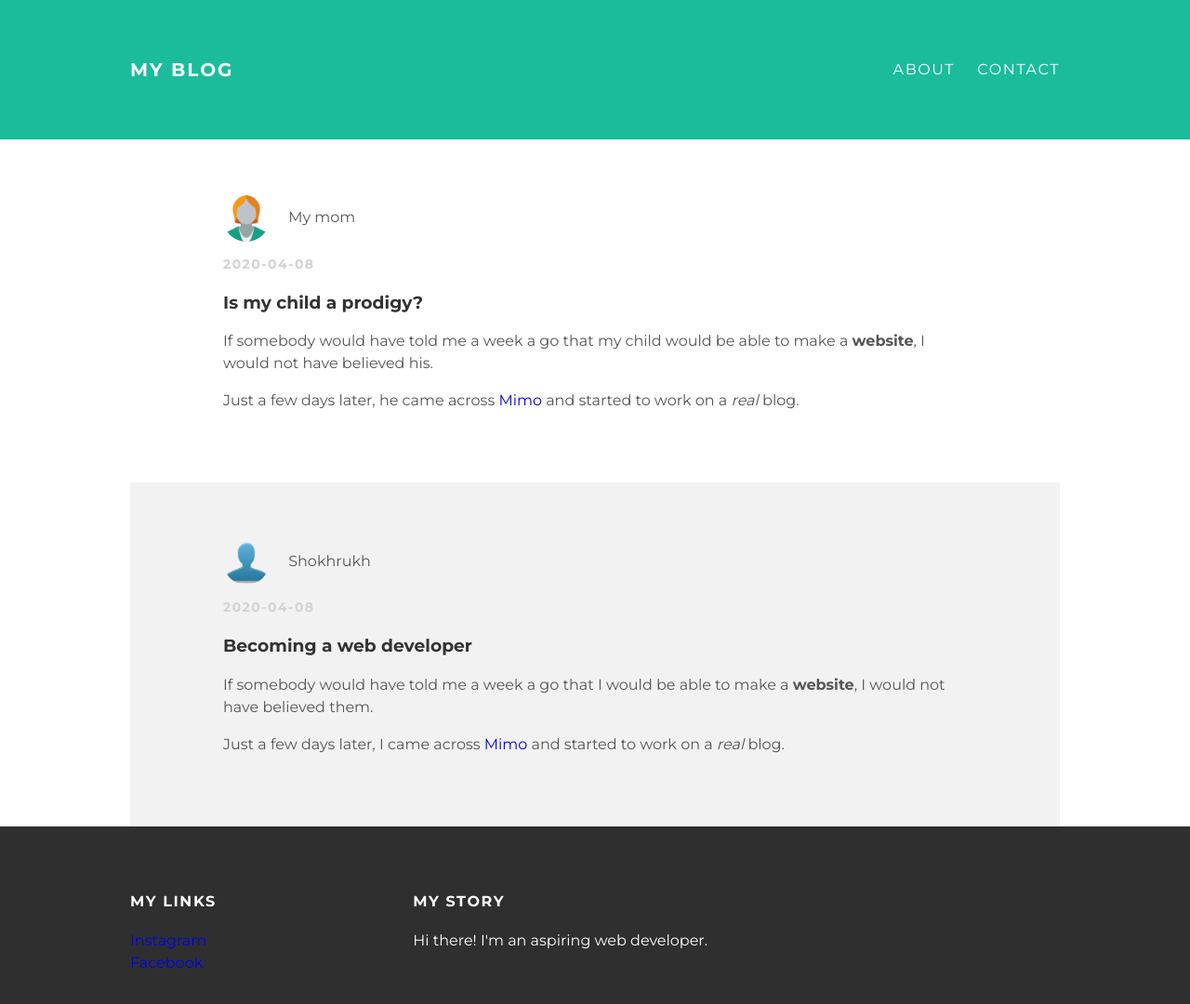
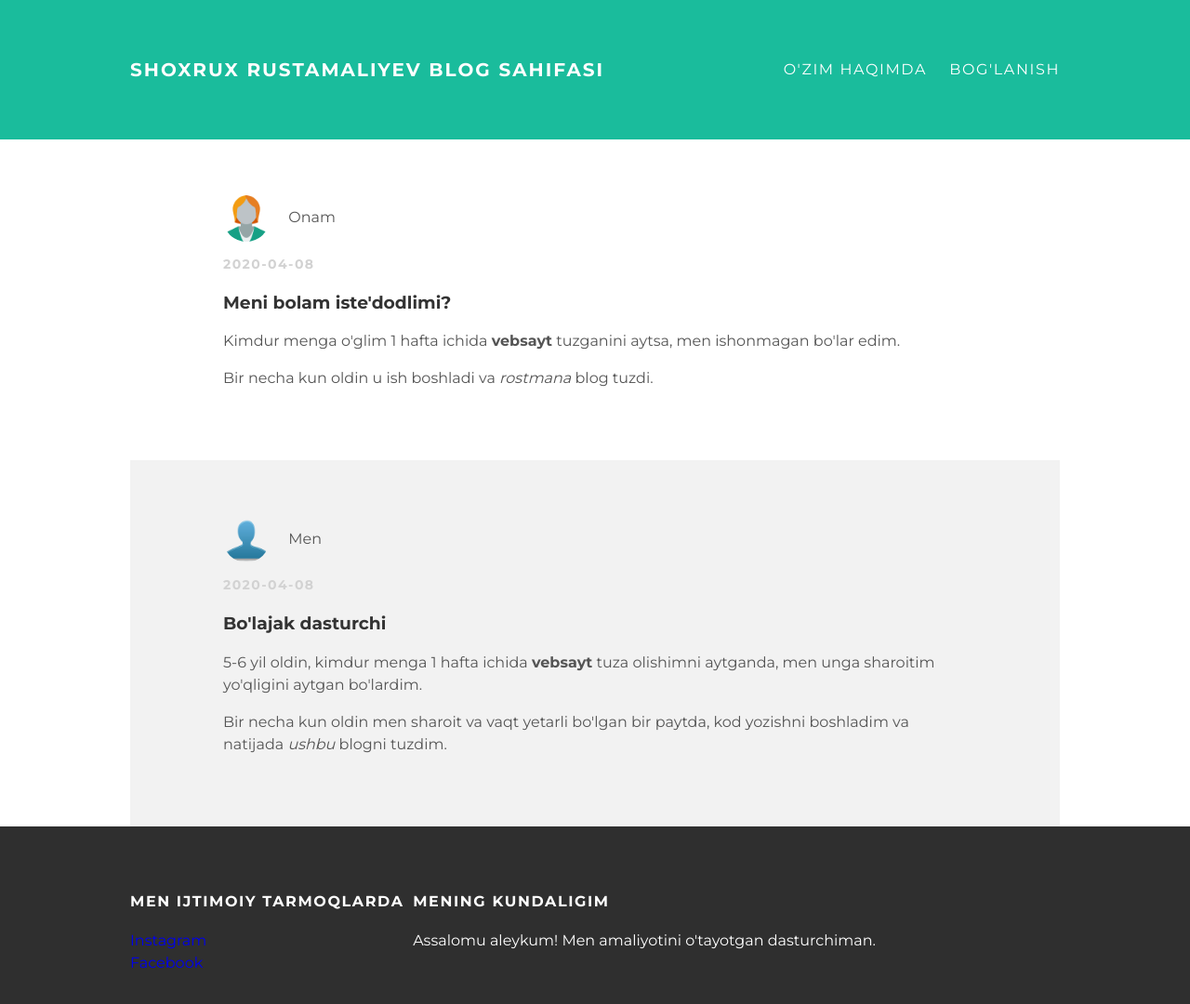
Before and after one commit to CoderUzbek/shokhrukhpro.github.io, a plain HTML site: page index.html in a window 1280 px wide. Shown: the whole page at 93% size. Drawn offline with Linux system fonts and the light colour scheme.

Commit message:
Update index.html

```diff
--- a/index.html
+++ b/index.html
@@ -2,19 +2,19 @@
 <html lang="en" dir="ltr">
   <head>
     <meta charset="utf-8">
-    <title>My blog</title>
+    <title>Shoxrux Rustamaliyev blog sahifasi</title>
     <link rel="stylesheet" href="styles.css">
   </head>
   <body>
     <header>
       <section>
-        <a id="header-title" href="index.html">My blog</a>
+        <a id="header-title" href="index.html">Shoxrux Rustamaliyev blog sahifasi</a>
         <ul class="navbar-links" id="header-nav">
           <li>
-            <a href="about.html">About</a>
+            <a href="about.html">O'zim haqimda</a>
           </li>
           <li>
-            <a href="mailto:shoxruh.online@gmail.com">Contact</a>
+            <a href="mailto:shokhrukh.pro@gmail.com">Bog'lanish</a>
           </li>
         </ul>
       </section>
@@ -24,17 +24,13 @@
         <article class="post">
           <div class="post-author">
             <img src="mom.png" alt="">
-            <span>My mom</span>
+            <span>Onam</span>
           </div>
           <p class="post-date">2020-04-08</p>
-          <h3 class="post-title">Is my child a prodigy?</h3>
+          <h3 class="post-title">Meni bolam iste'dodlimi?</h3>
           <div class="post-content">
-            <p>If somebody would have told me a week a go that my child would be
-              able to make a <strong>website</strong>, I would not have believed
-              his.</p>
-            <p>Just a few days later, he came across
-            <a href="https://getmimo.com">Mimo</a> and started to work on
-            a <em>real</em> blog.</p>
+            <p>Kimdur menga o'glim 1 hafta ichida <strong>vebsayt</strong> tuzganini aytsa, men ishonmagan bo'lar edim.</p>
+            <p>Bir necha kun oldin u ish boshladi va <em>rostmana</em> blog tuzdi.</p>
           </div>
         </article>
       </section>
@@ -42,16 +38,13 @@
         <article class="post">
           <div class="post-author">
             <img src="me.png" alt="">
-            <span>Shokhrukh</span>
+            <span>Men</span>
           </div>
           <p class="post-date">2020-04-08</p>
-          <h3 class="post-title">Becoming a web developer</h3>
+          <h3 class="post-title">Bo'lajak dasturchi</h3>
           <div class="post-content">
-            <p>If somebody would have told me a week a go that I would be able
-            to make a <strong>website</strong>, I would not have believed them.</p>
-            <p>Just a few days later, I came across
-            <a href="https://getmimo.com">Mimo</a> and started to work on
-            a <em>real</em> blog.</p>
+            <p>5-6 yil oldin, kimdur menga 1 hafta ichida <strong>vebsayt</strong> tuza olishimni aytganda, men unga sharoitim yo'qligini aytgan bo'lardim.</p>
+            <p>Bir necha kun oldin men sharoit va vaqt yetarli bo'lgan bir paytda, kod yozishni boshladim va natijada <em>ushbu</em> blogni tuzdim.</p>
           </div>
         </article>
       </section>
@@ -59,7 +52,7 @@
     <footer>
       <section>
         <div class="column">
-          <h4>My links</h4>
+          <h4>Men ijtimoiy tarmoqlarda</h4>
           <p>
             <a href="https://instagr.am/shokhrukh.online">Instagram</a>
             <br>
@@ -67,8 +60,8 @@
           </p>
         </div>
         <div class="column">
-          <h4>My story</h4>
-          <p>Hi there! I'm an aspiring web developer.</p>
+          <h4>Mening kundaligim</h4>
+          <p>Assalomu aleykum! Men amaliyotini o'tayotgan dasturchiman.</p>
         </div>
       </section>
     </footer>
```
